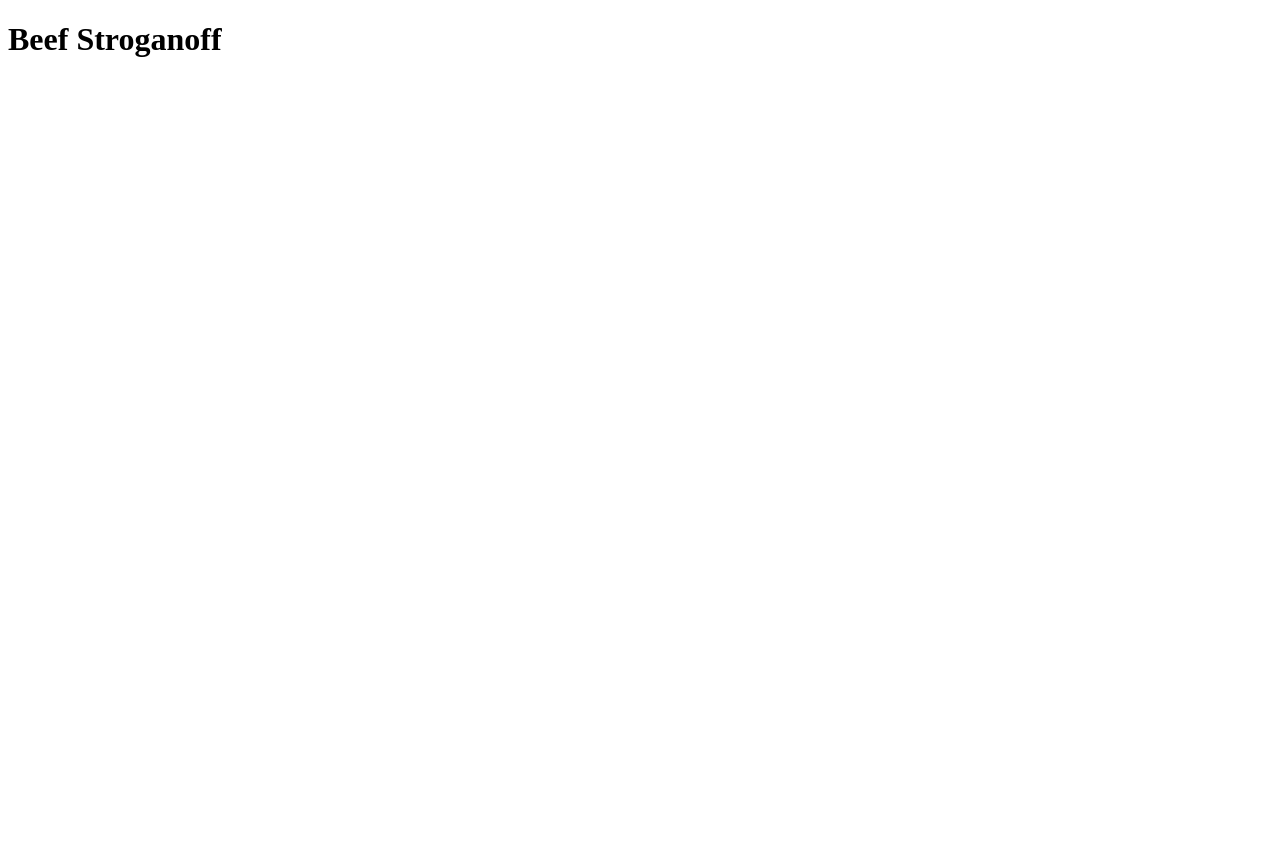
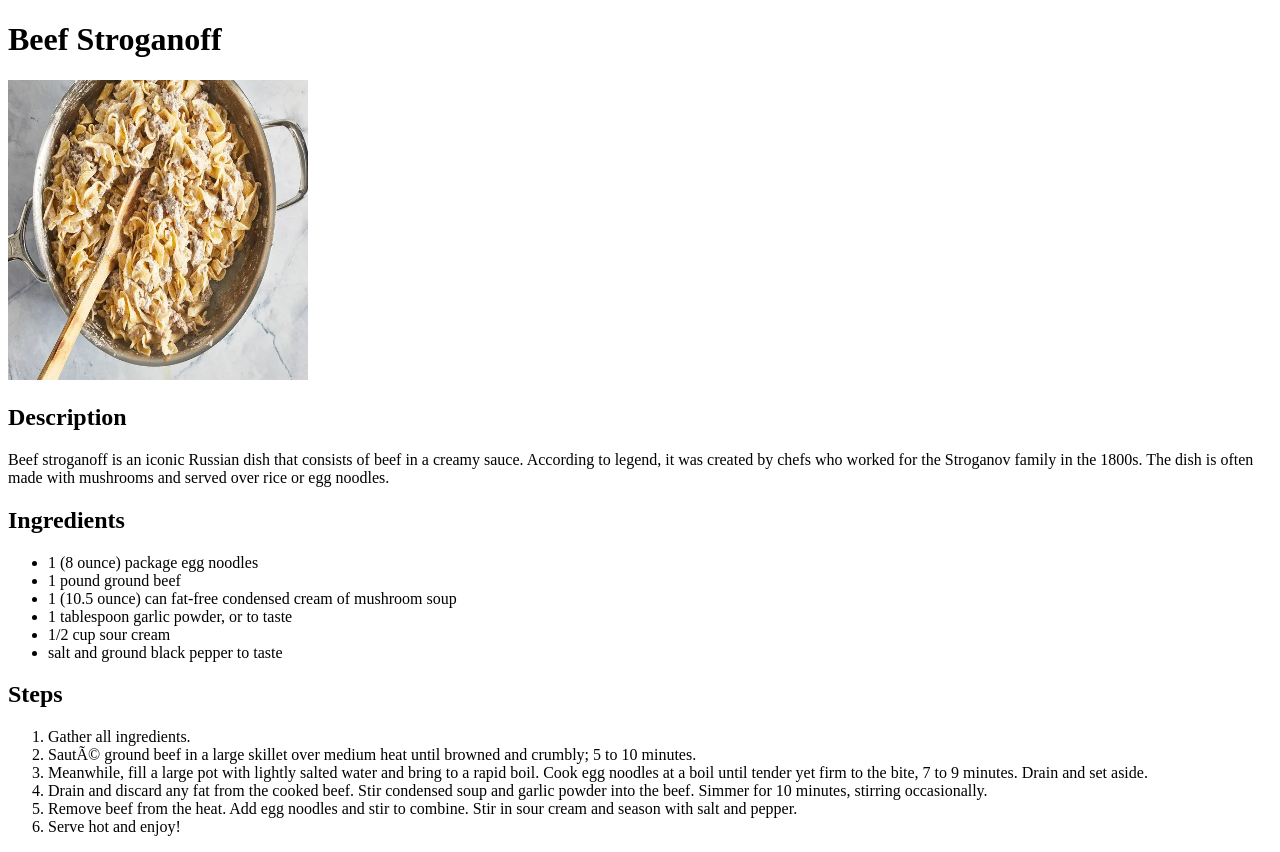
Before and after one commit to mando100801/odin-recipes, a plain HTML site: page recipes/beef-stroganoff.html in a window 1280 px wide. Before the commit the page ends 800 px from the top, so only its background shows below. Drawn offline with Linux system fonts and the light colour scheme.

Commit message:
add detailed recipe of beef stroganoff

```diff
--- a/recipes/beef-stroganoff.html
+++ b/recipes/beef-stroganoff.html
@@ -7,5 +7,33 @@
 
     <body>
         <h1>Beef Stroganoff</h1>
+        <img src="../img/beef-stroganoff.jpg" height="300" width="300">
+        <h2>Description</h2>
+        <p>
+            Beef stroganoff is an iconic Russian dish that consists of beef in a creamy sauce.
+            According to legend, it was created by chefs who worked for the Stroganov family in the 1800s.
+            The dish is often made with mushrooms and served over rice or egg noodles.
+        </p>
+        <h2>Ingredients</h2>
+        <ul>
+            <li>1 (8 ounce) package egg noodles</li>
+            <li>1 pound ground beef</li>
+            <li>1 (10.5 ounce) can fat-free condensed cream of mushroom soup</li>
+            <li>1 tablespoon garlic powder, or to taste</li>
+            <li>1/2 cup sour cream</li>
+            <li>salt and ground black pepper to taste</li>
+        </ul>
+        <h2>Steps</h2>
+        <ol>
+            <li>Gather all ingredients.</li>
+            <li>Sauté ground beef in a large skillet over medium heat until browned and crumbly; 5 to 10 minutes. </li>
+            <li>Meanwhile, fill a large pot with lightly salted water and bring to a rapid boil.
+                Cook egg noodles at a boil until tender yet firm to the bite, 7 to 9 minutes. Drain and set aside. </li>
+            <li>Drain and discard any fat from the cooked beef. Stir condensed soup and garlic powder into the beef.
+                Simmer for 10 minutes, stirring occasionally. </li>
+            <li>Remove beef from the heat. Add egg noodles and stir to combine.
+                Stir in sour cream and season with salt and pepper. </li>
+            <li>Serve hot and enjoy!</li>
+        </ol>
     </body>
 </html>
```
